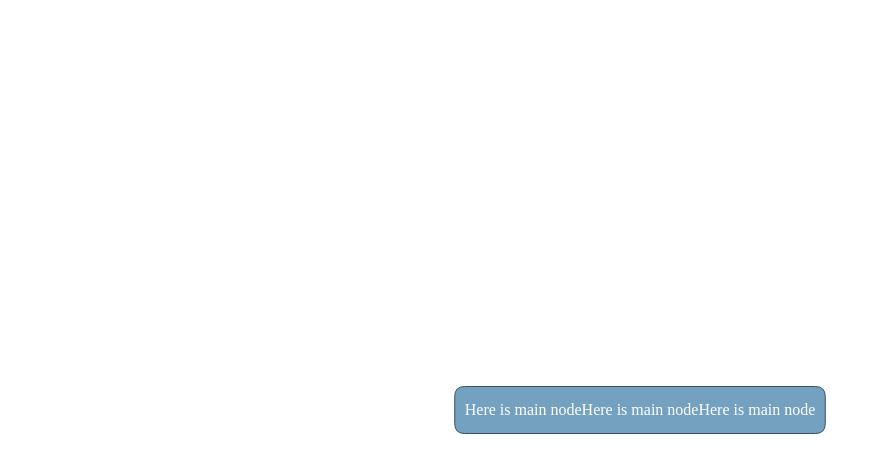
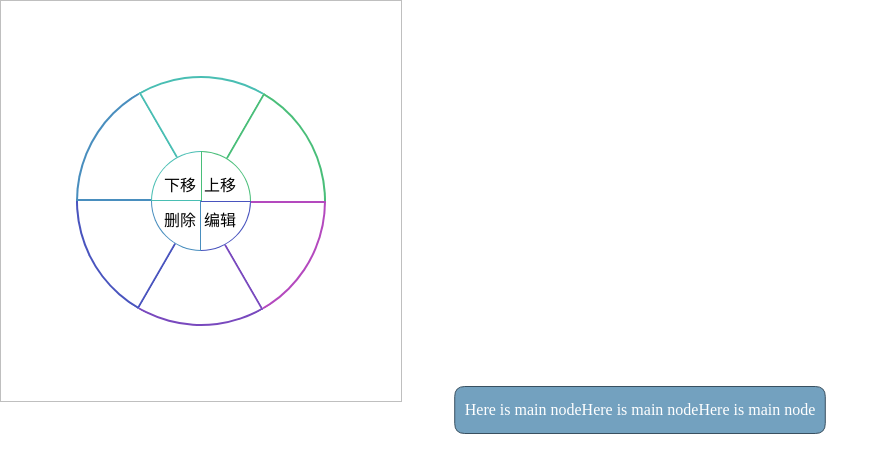
Before and after one commit to yaowang908/CE-Mindmap, a React app: page / in a window 1280 px wide. Shown: the top 472 px of the page, without its empty margins (0-889 px from the left). Built offline with nearby package versions, Linux system fonts and the light colour scheme.

Commit message:
add menu template

```diff
--- a/src/App/index.jsx
+++ b/src/App/index.jsx
@@ -1,6 +1,15 @@
 import React, { Component } from "react";
 import MainNode from "../Components/MainNode.jsx";
 import Node from "../Components/Node";
+import styled from "styled-components";
+import PopupMenu from "../Components/PopupMenu.jsx";
+
+const MainContainer =styled.div`
+    width: 100%;
+    height: 100%;
+    position: relative;
+`;
+
 
 export default class App extends Component {
     constructor(props) {
@@ -12,6 +21,8 @@ export default class App extends Component {
 
     render() {
         return (
+            <MainContainer>
+                <PopupMenu></PopupMenu>
                 <svg
                     id="mind_map"
                     width="100%"
@@ -21,6 +32,7 @@ export default class App extends Component {
                 >
                     <MainNode>Here is main nodeHere is main nodeHere is main node</MainNode>
                 </svg>
+            </MainContainer>
         );
     }
 }
--- /dev/null
+++ b/src/Components/PopupMenu.jsx
@@ -0,0 +1,142 @@
+import React, { Component } from "react";
+import styled from "styled-components";
+
+const PopupMenuContainer = styled.div`
+    width: 400px;
+    height: 400px;
+    border: 1px #bfbfbf solid;
+    position: absolute;
+`;
+
+const MainMenuContainer = styled.div`
+    width: 250px;
+    height: 250px;
+    margin: 75px;
+    border-radius: 50%;
+    // border: 1px #bfbfbf solid;
+`;
+
+const OutterCircleSectorTemplate = styled.div`
+    width: 250px;
+    height: 125px;
+    overflow:hidden;
+    position: absolute;
+    left: 75px;
+    top: 75px;
+    z-index: 1;
+    background: transparent;
+    box-sizing: border-box;
+    &:before {
+        height: inherit;
+        width: inherit;
+        position: absolute;
+        content: "";
+        border-radius: 125px 125px 0 0;
+        // background-color: crimson;
+        background: transparent;
+        border: 1px crimson solid;
+        box-sizing: border-box;
+        transform-origin: 50% 100%;
+        transform: rotate(120deg);
+    }
+`;
+
+const OutterCircleSector = styled(OutterCircleSectorTemplate)`
+    transform: rotate(${props => props.degree || '0deg'});
+    transform-origin: 50% 100%;
+    &:before {
+        // background-color: ${props => props.color || '#49A7BE'};
+        border: 2px ${props => props.color || '#49A7BE'} solid;
+    }
+`;
+
+const InnerMenuContainer = styled.div`
+    width: 100px;
+    height: 100px;
+    margin: 75px;
+    border-radius: 50%;
+    // border: 1px #bfbfbf solid;
+    background-color: #fff;
+    position: absolute;
+    z-index: 100;
+    user-select: none;
+`;
+
+const InnerCircleSectorTemplate = styled.div`
+    width: 100px;
+    height: 50px;
+    overflow:hidden;
+    position: absolute;
+    z-index: 200;
+    box-sizing: border-box;
+    position: absolute;
+    &:before {
+        height: inherit;
+        width: inherit;
+        position: absolute;
+        content: "";
+        border-radius: 100px 100px 0 0;
+        // background-color: crimson;
+        box-sizing: border-box;
+        border: 1px crimson solid;
+        transform-origin: 50% 100%;
+        transform: rotate(90deg);
+    }
+`;
+
+const InnerCircleSector = styled(InnerCircleSectorTemplate)`
+    transform: rotate(${props => props.degree || '0deg'});
+    transform-origin: 50% 100%;
+    &:before {
+        // background-color: ${props => props.color || '#49A7BE'};
+        border: 1px ${props => props.color || '#49A7BE'} solid;
+    }
+`;
+
+const MenuTextContainer = styled.span`
+    display: block;
+    position: absolute;
+    right: ${props => props.right || "15px"};
+    bottom: ${props => props.bottom || "20px"};
+    transform: none;
+`;
+
+export default class PopupMenu extends Component {
+    constructor(props){
+        super(props);
+        this.state= {
+
+        }
+    }
+
+    render() {
+        return(
+            <PopupMenuContainer>
+                <MainMenuContainer>
+
+                    <InnerMenuContainer>
+
+                        <MenuTextContainer>编辑</MenuTextContainer>
+                        <MenuTextContainer right="15px" bottom="55px">上移</MenuTextContainer>
+                        <MenuTextContainer right="55px" bottom="55px">下移</MenuTextContainer>
+                        <MenuTextContainer right="55px" bottom="20px">删除</MenuTextContainer>
+
+                        <InnerCircleSector degree="0deg" color="#49BE79"></InnerCircleSector>
+                        <InnerCircleSector degree="-90deg" color="#49BEB3"></InnerCircleSector>
+                        <InnerCircleSector degree="-180deg" color="#498EBE"></InnerCircleSector>
+                        <InnerCircleSector degree="-270deg" color="#4954BE"></InnerCircleSector>
+
+                    </InnerMenuContainer>
+
+                    <OutterCircleSector degree="0deg"    color="#49BE79"></OutterCircleSector>
+                    <OutterCircleSector degree="-60deg"  color="#49BEB3"></OutterCircleSector>
+                    <OutterCircleSector degree="-120deg" color="#498EBE"></OutterCircleSector>
+                    <OutterCircleSector degree="-180deg" color="#4954BE"></OutterCircleSector>
+                    <OutterCircleSector degree="-240deg" color="#7949BE"></OutterCircleSector>
+                    <OutterCircleSector degree="-300deg" color="#B449BE"></OutterCircleSector>
+
+                </MainMenuContainer>
+            </PopupMenuContainer>
+        );
+    }
+}
```
Lines whose indentation alone changed are shown as unchanged.
